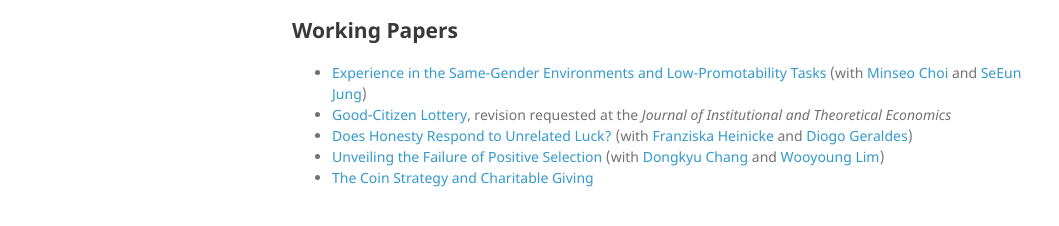
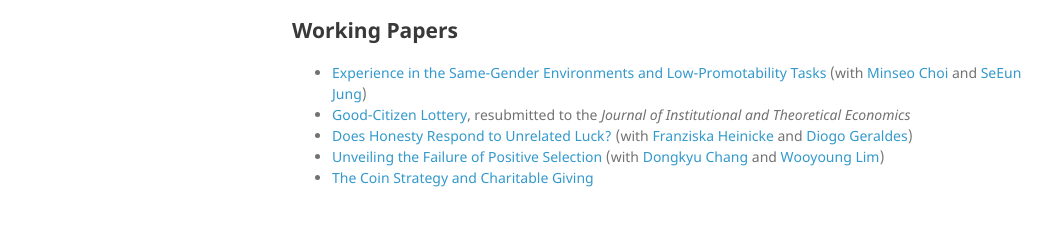
Before and after one commit to kimdukgyoo/kimdukgyoo.github.io, a Jekyll site: the page built from index.md, in a window 1280 px wide and 900 px high, scrolled down 610 px. Shown: the part 642-868 px from the top of the window, without its empty margins (108-1167 px from the left). Built offline with Jekyll 4.4.1, drawn with Linux system fonts in a browser that asks for light colours; our own code applies the rules of GitHub Pages for plain Markdown files.

Commit message:
Update index.md

```diff
--- a/index.md
+++ b/index.md
@@ -44,7 +44,7 @@
 
 ## Working Papers
 * <a href="https://kimdukgyoo.github.io/PDFfiles/SGLPT.pdf" target="_blank">Experience in the Same-Gender Environments and Low-Promotability Tasks</a> (with <a href="https://sites.google.com/view/mchoi" target="_blank">Minseo Choi</a> and <a href="https://sites.google.com/site/jungseeun/" target="_blank">SeEun Jung</a>)
-* <a href="https://kimdukgyoo.github.io/PDFfiles/CitizenLottery.pdf" target="_blank">Good-Citizen Lottery</a>, revision requested at the _Journal of Institutional and Theoretical Economics_
+* <a href="https://kimdukgyoo.github.io/PDFfiles/CitizenLottery.pdf" target="_blank">Good-Citizen Lottery</a>, resubmitted to the _Journal of Institutional and Theoretical Economics_
 * <a href="https://kimdukgyoo.github.io/PDFfiles/LuckLying.pdf" target="_blank">Does Honesty Respond to Unrelated Luck?</a> (with <a href="https://sites.google.com/view/franziskaheinicke/research?authuser=0" target="_blank">Franziska Heinicke</a> and <a href="https://sites.google.com/site/diogogeraldes/research" target="_blank">Diogo Geraldes</a>)
 * <a href="https://kimdukgyoo.github.io/PDFfiles/positiveselection.pdf" target="_blank">Unveiling the Failure of Positive Selection</a> (with <a href="https://sites.google.com/site/dongkyuchang/" target="_blank">Dongkyu Chang</a> and <a href="http://wooyoung.people.ust.hk/" target="_blank">Wooyoung Lim</a>)
 * <a href="https://kimdukgyoo.github.io/PDFfiles/CoinStrategyandCharitableGiving.pdf" target="_blank"> The Coin Strategy and Charitable Giving</a>
```
